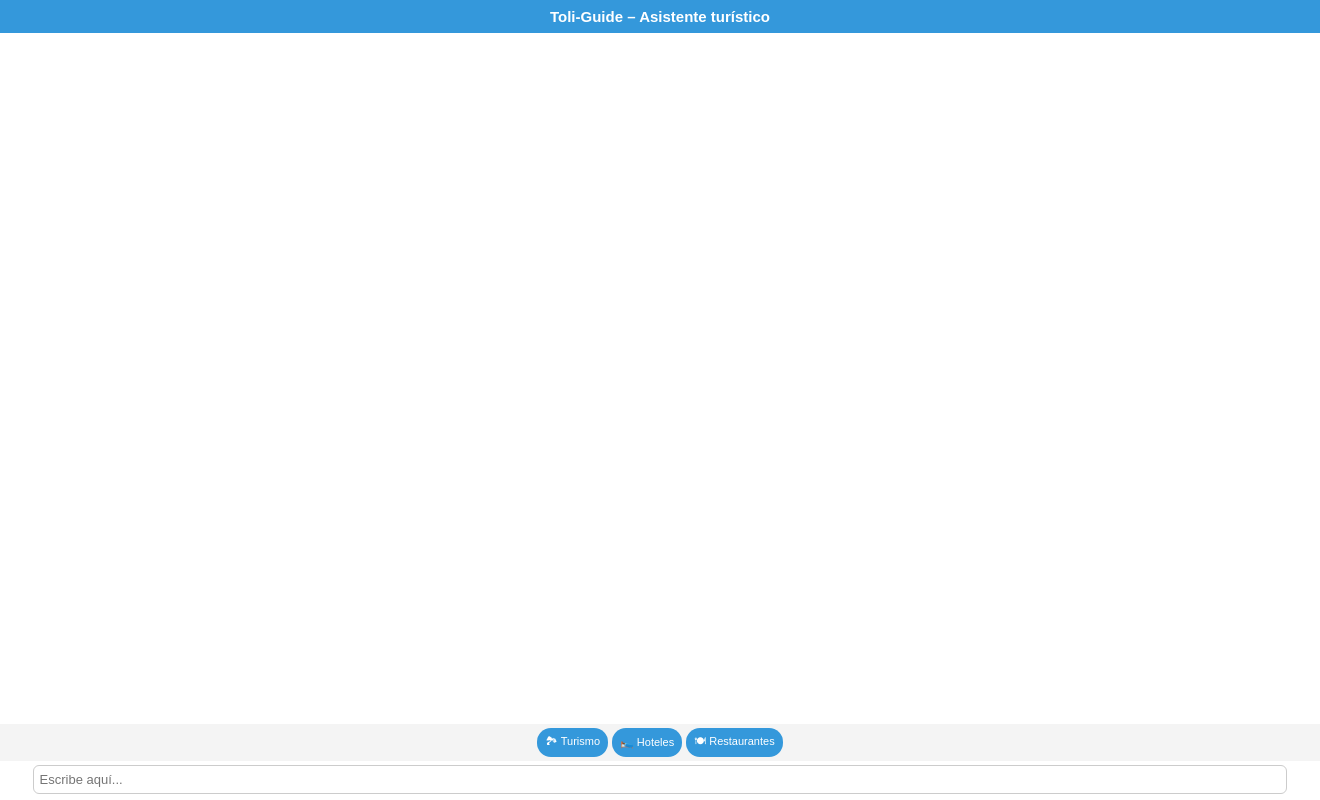
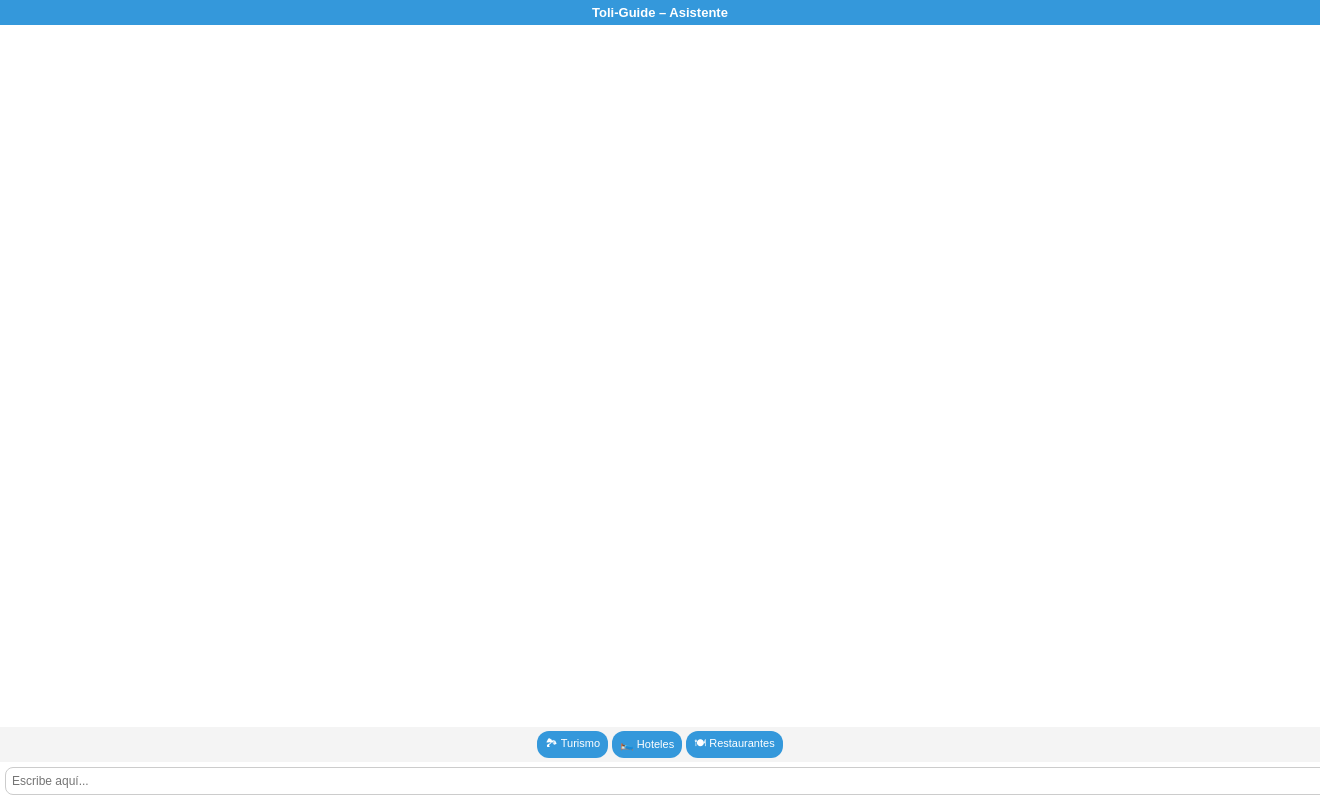
Before and after one commit to MichaelRodriguezO/toliguide-chatbot, a Flask app: page / in a window 1320 px wide; the page is wider, and only the part inside the window is pictured. Run offline with Flask 3, Linux system fonts and the light colour scheme.

Commit message:
Update index.html

```diff
--- a/templates/index.html
+++ b/templates/index.html
@@ -9,7 +9,8 @@
       padding: 0;
       height: 100%;
       font-family: Arial, sans-serif;
-      background-color: #ffffff;
+      background-color: #fff;
+      font-size: 12px;
     }
 
     #contenedor {
@@ -21,21 +22,20 @@
     header {
       background-color: #3498db;
       color: white;
-      padding: 8px;
+      padding: 5px;
       text-align: center;
+      font-size: 13px;
       font-weight: bold;
-      font-size: 15px;
     }
 
     #chatbox {
       flex: 1;
       overflow-y: auto;
-      padding: 8px;
+      padding: 6px;
     }
 
     .msg {
-      margin: 5px 0;
-      font-size: 13px;
+      margin: 4px 0;
       line-height: 1.3;
       opacity: 0;
       animation: fadeIn 0.3s ease-in-out forwards;
@@ -48,8 +48,8 @@
     .user {
       text-align: right;
       background: #dff9fb;
-      padding: 6px 10px;
-      border-radius: 12px;
+      padding: 5px 8px;
+      border-radius: 10px;
       display: inline-block;
       max-width: 80%;
     }
@@ -57,18 +57,18 @@
     .bot {
       text-align: left;
       background: #f1f2f6;
-      padding: 6px 10px;
-      border-radius: 12px;
+      padding: 5px 8px;
+      border-radius: 10px;
       display: inline-block;
       max-width: 80%;
     }
 
     #quick-replies {
       display: flex;
-      flex-wrap: wrap;
       justify-content: center;
       gap: 4px;
-      padding: 4px;
+      padding: 4px 2px;
+      flex-wrap: wrap;
       background: #f4f4f4;
     }
 
@@ -76,31 +76,26 @@
       background-color: #3498db;
       color: white;
       border: none;
-      padding: 5px 8px;
-      border-radius: 14px;
+      padding: 4px 8px;
+      border-radius: 12px;
       font-size: 11px;
       cursor: pointer;
     }
 
-    .quick-btn:hover {
-      background-color: #2980b9;
-    }
-
     #input {
-      width: 94%;
-      margin: 4px auto 6px;
+      margin: 5px;
       padding: 6px;
-      font-size: 13px;
-      border-radius: 6px;
+      font-size: 12px;
+      border-radius: 8px;
       border: 1px solid #ccc;
-      display: block;
+      width: calc(100% - 10px);
     }
   </style>
 </head>
 <body>
 
   <div id="contenedor">
-    <header>Toli-Guide – Asistente turístico</header>
+    <header>Toli-Guide – Asistente</header>
 
     <div id="chatbox"></div>
 
```
